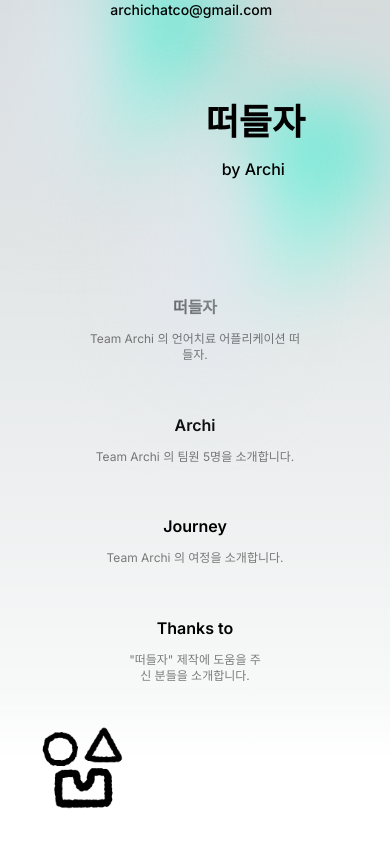
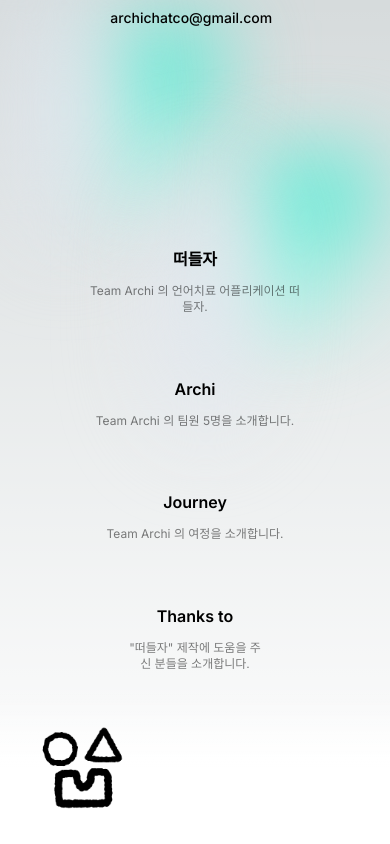
Before and after one commit to archi-corp/about-us, a Next.js app in the folder archi_web/: page / in a window 390 px wide. Built offline with nearby package versions, Linux system fonts and the light colour scheme.

Commit message:
style(main): response web design

```diff
--- a/archi_web/src/app/page.tsx
+++ b/archi_web/src/app/page.tsx
@@ -4,8 +4,8 @@ import Link from "next/link";
 export default function Home() {
   return (
     <main className="flex min-h-screen flex-col items-center justify-between pl-16 pr-16 pt-10">
-      <div className="z-10 w-full max-w-5xl flex-grow items-center justify-between text-sm lg:flex">
-        <p className="fixed left-0 top-0 flex w-full justify-center text-pretty font-medium lg:static lg:w-auto lg:rounded-xl">
+      <div className="z-10 w-full max-w-5xl flex-grow items-center justify-between text-sm md:flex lg:flex">
+        <p className="fixed left-0 top-0 flex w-full justify-center text-pretty pt-2 font-medium lg:static lg:w-auto lg:rounded-xl">
           archichatco@gmail.com &nbsp;
         </p>
 
@@ -45,8 +45,8 @@ export default function Home() {
         <div className="w-2" />
 
         <div className="relative z-[-1] flex h-full w-[550px] place-items-start pl-4 before:absolute before:h-[300px] before:w-full before:-translate-x-1/2 before:rounded-full before:bg-gradient-radial before:from-slate-200 before:to-transparent before:blur-2xl before:content-[''] after:absolute after:-z-20 after:h-[180px] after:w-full after:translate-x-1/3 after:bg-gradient-conic after:from-teal-200 after:via-teal-300 after:blur-2xl after:content-[''] sm:before:w-[480px] sm:after:w-[240px] before:lg:h-[360px] before:dark:bg-gradient-to-br before:dark:from-transparent before:dark:to-teal-700 before:dark:opacity-10 after:dark:from-teal-900 after:dark:via-[#318284] after:dark:opacity-40">
-          <div className="flex flex-col">
-            <div className="z-10 pb-4 text-4xl font-semibold sm:mt-0 lg:mt-40">
+          <div className="sm: flex flex-col md:flex-col lg:flex-col">
+            <div className="z-10 hidden pb-4 pt-6 text-4xl font-semibold sm:mt-0 sm:block md:block lg:mt-40 lg:pt-0">
               떠들자{" "}
               <span className="pl-4 text-base font-medium"> by Archi</span>
             </div>
@@ -65,32 +65,16 @@ export default function Home() {
 
       <div className="mb-32 grid flex-grow pt-20 text-center lg:mb-0 lg:h-6 lg:w-4/6 lg:max-w-5xl lg:-translate-y-28 lg:grid-cols-4 lg:text-left">
         <Link href="/chitchat" legacyBehavior>
-          <div
-            //href="https://nextjs.org/docs?utm_source=create-next-app&utm_medium=appdir-template&utm_campaign=create-next-app"
-            className="group rounded-lg border border-transparent px-5 py-4 transition-colors hover:border-gray-300 hover:bg-gray-100 hover:dark:border-neutral-700 hover:dark:bg-neutral-800/30"
-            // target="_blank"
-            rel="noopener noreferrer"
-          >
-            <p className="m-0 max-w-[30ch] text-sm opacity-50"></p>
-            <h2 className="mb-3 text-base font-semibold">
-              떠들자{" "}
-              {/* <span className="inline-block transition-transform group-hover:translate-x-5 motion-reduce:transform-none">
-              -&gt;
-            </span> */}
-            </h2>
+          <div className="group z-20 rounded-lg border border-transparent px-5 py-4 transition-colors hover:border-gray-300 hover:bg-gray-100 hover:dark:border-neutral-700 hover:dark:bg-neutral-800/30">
+            <h2 className="mb-3 text-base font-semibold">떠들자 </h2>
             <p className="m-0 max-w-[30ch] text-xs opacity-50">
               Team Archi 의 언어치료 어플리케이션 떠들자.
             </p>
           </div>
         </Link>
         <Link href="/archi" legacyBehavior>
-          <div className="group rounded-lg border border-transparent px-5 py-4 transition-colors hover:border-gray-300 hover:bg-gray-100 hover:dark:border-neutral-700 hover:dark:bg-neutral-800/30">
-            <h2 className="mb-3 text-base font-semibold">
-              Archi{" "}
-              {/* <span className="inline-block transition-transform group-hover:translate-x-5 motion-reduce:transform-none">
-                -&gt;
-              </span> */}
-            </h2>
+          <div className="group z-20 rounded-lg border border-transparent px-5 py-4 transition-colors hover:border-gray-300 hover:bg-gray-100 hover:dark:border-neutral-700 hover:dark:bg-neutral-800/30">
+            <h2 className="mb-3 text-base font-semibold">Archi </h2>
             <p className="m-0 max-w-[30ch] text-xs opacity-50">
               Team Archi 의 팀원 5명을 소개합니다.
             </p>
@@ -98,40 +82,20 @@ export default function Home() {
         </Link>
 
         <Link href="/journey" legacyBehavior>
-          <a
-            // href="https://vercel.com/templates?framework=next.js&utm_source=create-next-app&utm_medium=appdir-template&utm_campaign=create-next-app"
-            className="group rounded-lg border border-transparent px-5 py-4 transition-colors hover:border-gray-300 hover:bg-gray-100 hover:dark:border-neutral-700 hover:dark:bg-neutral-800/30"
-            target="_blank"
-            rel="noopener noreferrer"
-          >
-            <h2 className="text-bases mb-3 font-semibold">
-              Journey{" "}
-              {/* <span className="inline-block transition-transform group-hover:translate-x-5 motion-reduce:transform-none">
-                -&gt;
-              </span> */}
-            </h2>
+          <div className="group z-20 rounded-lg border border-transparent px-5 py-4 transition-colors hover:border-gray-300 hover:bg-gray-100 hover:dark:border-neutral-700 hover:dark:bg-neutral-800/30">
+            <h2 className="text-bases mb-3 font-semibold">Journey </h2>
             <p className="m-0 max-w-[30ch] text-xs opacity-50">
               Team Archi 의 여정을 소개합니다.
             </p>
-          </a>
+          </div>
         </Link>
         <Link href="/thanks" legacyBehavior>
-          <a
-            href="https://vercel.com/new?utm_source=create-next-app&utm_medium=appdir-template&utm_campaign=create-next-app"
-            className="group rounded-lg border border-transparent px-5 py-4 transition-colors hover:border-gray-300 hover:bg-gray-100 hover:dark:border-neutral-700 hover:dark:bg-neutral-800/30"
-            target="_blank"
-            rel="noopener noreferrer"
-          >
-            <h2 className="mb-3 text-base font-semibold">
-              Thanks to{" "}
-              {/* <span className="inline-block transition-transform group-hover:translate-x-5 motion-reduce:transform-none">
-                -&gt;
-              </span> */}
-            </h2>
+          <div className="group rounded-lg border border-transparent px-5 py-4 transition-colors hover:border-gray-300 hover:bg-gray-100 hover:dark:border-neutral-700 hover:dark:bg-neutral-800/30">
+            <h2 className="mb-3 text-base font-semibold">Thanks to </h2>
             <p className="m-0 max-w-[30ch] text-balance text-xs opacity-50">
               &quot;떠들자&quot; 제작에 도움을 주신 분들을 소개합니다.
             </p>
-          </a>
+          </div>
         </Link>
       </div>
     </main>
```
